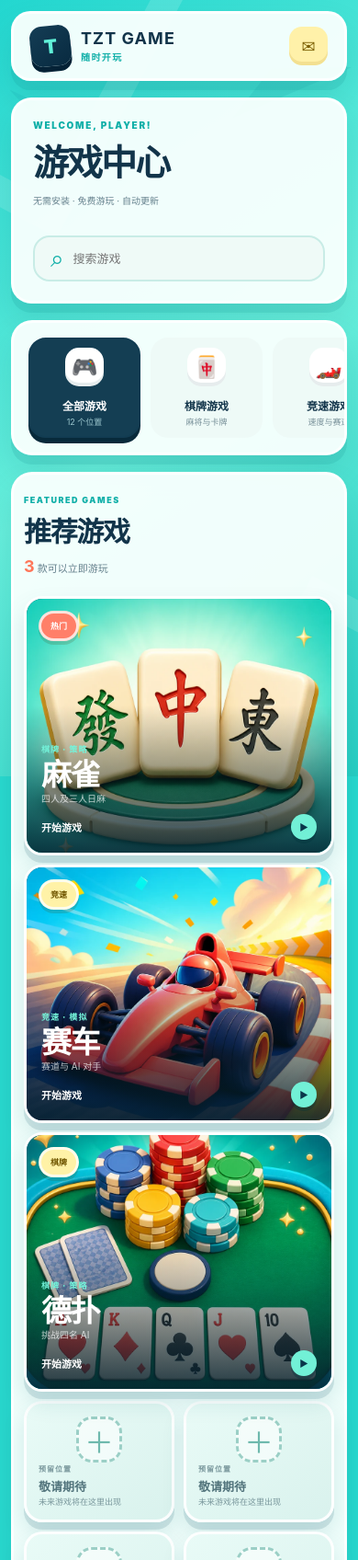
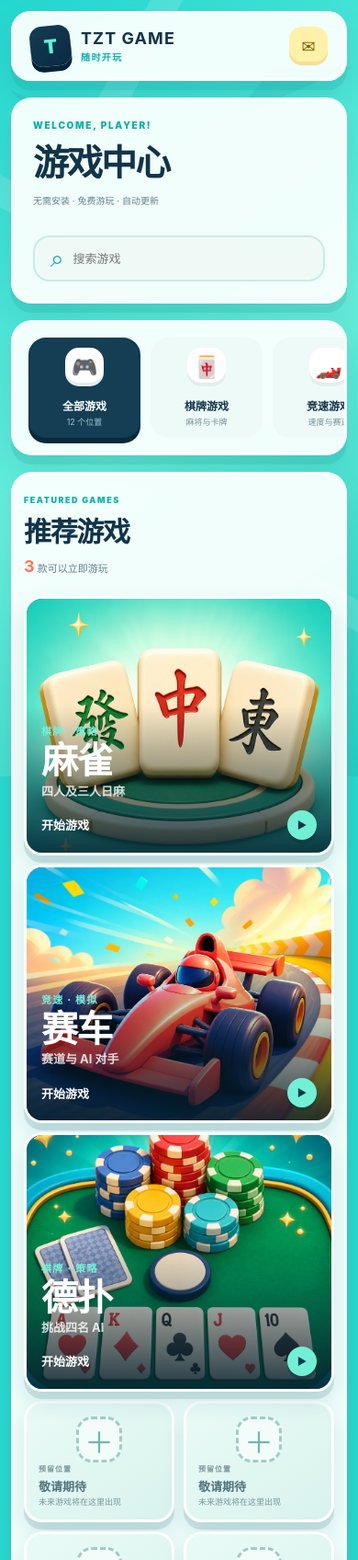
Before and after one commit to tzt302/game_hub_web, a plain HTML site: page index.html in a window 390 px wide. Shown: the top 1696 px of the page at 92% size. Drawn offline with Linux system fonts and the light colour scheme.

Commit message:
Enlarge game card and preview text
* Add animated game card previews

* Match game visuals to cartoon cover art

* Unify future game placeholders

* Enlarge game card and preview text

---------

Co-authored-by: tzt302 <tzt302@users.noreply.github.com>

```diff
--- a/index.html
+++ b/index.html
@@ -74,19 +74,16 @@
             <div class="game-grid" id="gameGrid">
               <a class="game-card game-live" style="--card-accent:#ff806d" data-category="table strategy" data-name="麻雀 日麻 棋牌 策略" data-preview-category="棋牌 · 策略" data-preview-description="完整的四人及三人日式麻将体验，包含立直、吃碰杠、和牌番种展示与 AI 牌效分析。" data-preview-features="四人 / 三人日麻|AI 牌效分析|手机端适配" href="games/mahjong/" target="_blank" rel="noopener noreferrer">
                 <img src="assets/mahjong-cartoon-v1.webp" alt="麻雀卡通游戏封面">
-                <span class="card-badge new">热门</span>
                 <div class="game-info"><small>棋牌 · 策略</small><h3>麻雀</h3><p>四人及三人日麻</p><b>开始游戏 <i>▶</i></b></div>
               </a>
 
               <a class="game-card game-live" style="--card-accent:#ffbd48" data-category="racing" data-name="赛车 方程式 竞速 模拟" data-preview-category="竞速 · 模拟" data-preview-description="驾驶方程式赛车挑战多条赛道，与 AI 对手竞速，支持键盘、手机触控和游戏手柄。" data-preview-features="多条真实赛道|AI 竞速对手|键鼠 / 触控 / 手柄" href="games/racing/" target="_blank" rel="noopener noreferrer">
                 <img src="assets/racing-cartoon-v1.webp" alt="赛车卡通游戏封面">
-                <span class="card-badge">竞速</span>
                 <div class="game-info"><small>竞速 · 模拟</small><h3>赛车</h3><p>赛道与 AI 对手</p><b>开始游戏 <i>▶</i></b></div>
               </a>
 
               <a class="game-card game-live" style="--card-accent:#4fe0b6" data-category="table strategy" data-name="德扑 德州扑克 棋牌 策略" data-preview-category="棋牌 · 策略" data-preview-description="单机德州扑克牌桌，对战四名风格自然的 AI 对手，体验完整的翻牌前到河牌轮次。" data-preview-features="四名 AI 对手|完整下注流程|无需登录" href="games/poker/" target="_blank" rel="noopener noreferrer">
                 <img src="assets/poker-cartoon-v1.webp" alt="德扑卡通游戏封面">
-                <span class="card-badge">棋牌</span>
                 <div class="game-info"><small>棋牌 · 策略</small><h3>德扑</h3><p>挑战四名 AI</p><b>开始游戏 <i>▶</i></b></div>
               </a>
 
--- a/styles.css
+++ b/styles.css
@@ -66,14 +66,12 @@ main { padding: 18px 0 0; }
 .game-live:hover img, .game-live.is-previewed img { transform: scale(1.075); filter: saturate(1.08) brightness(1.04); }
 .game-live.is-previewed { z-index: 4; border-color: var(--card-accent); box-shadow: 0 12px 0 color-mix(in srgb, var(--card-accent) 42%, #176074), 0 26px 44px rgba(8,65,79,.28); animation: card-select-pop .48s cubic-bezier(.2,.9,.2,1); }
 .game-live.is-previewed::before { animation: card-shine .65s ease-out; }
-.card-badge { position: absolute; z-index: 2; top: 13px; left: 13px; padding: 7px 10px; border: 3px solid rgba(255,255,255,.78); border-radius: 999px; background: #fff2a7; color: #715700; font-size: 9px; font-weight: 1000; box-shadow: 0 4px 0 rgba(70,66,21,.18); }
-.card-badge.new { background: #ff7f69; color: #fff; }
-.game-info { position: absolute; z-index: 2; right: 16px; bottom: 14px; left: 16px; }
-.game-info small { color: #74f3da; font-size: 9px; font-weight: 1000; letter-spacing: .12em; }
-.game-info h3 { margin: 4px 0 1px; font-size: clamp(28px, 2.8vw, 44px); line-height: 1; letter-spacing: -.045em; }
-.game-info p { margin: 0 0 10px; color: rgba(255,255,255,.75); font-size: 10px; }
-.game-info b { display: flex; align-items: center; justify-content: space-between; font-size: 11px; }
-.game-info i { width: 28px; height: 28px; display: grid; place-items: center; border-radius: 50%; background: #72f0d6; color: #093649; font-size: 10px; font-style: normal; box-shadow: 0 4px 0 rgba(0,51,58,.35); }
+.game-info { position: absolute; z-index: 2; right: 18px; bottom: 16px; left: 18px; }
+.game-info small { color: #74f3da; font-size: 11px; font-weight: 1000; letter-spacing: .12em; }
+.game-info h3 { margin: 5px 0 3px; font-size: clamp(34px, 3.2vw, 52px); line-height: .96; letter-spacing: -.045em; }
+.game-info p { margin: 0 0 12px; color: rgba(255,255,255,.82); font-size: 13px; font-weight: 700; }
+.game-info b { display: flex; align-items: center; justify-content: space-between; font-size: 13px; }
+.game-info i { width: 32px; height: 32px; display: grid; place-items: center; border-radius: 50%; background: #72f0d6; color: #093649; font-size: 11px; font-style: normal; box-shadow: 0 4px 0 rgba(0,51,58,.35); }
 .game-upcoming { min-height: 142px; padding: 13px; display: flex; flex-direction: column; justify-content: flex-end; color: #173e50; }
 .game-upcoming span { color: rgba(23,62,80,.58); font-size: 8px; font-weight: 1000; letter-spacing: .13em; }
 .game-upcoming h3 { margin: 4px 0 1px; overflow: hidden; font-size: clamp(13px, 1.2vw, 18px); text-overflow: ellipsis; white-space: nowrap; }
@@ -107,14 +105,14 @@ main { padding: 18px 0 0; }
 .preview-cover { position: relative; height: 205px; overflow: hidden; border-radius: 19px; background: #0c4254; }
 .preview-cover::after { content: ""; position: absolute; inset: 45% 0 0; background: linear-gradient(transparent, rgba(5,33,47,.68)); }
 .preview-cover img { width: 100%; height: 100%; object-fit: cover; }
-.preview-cover span { position: absolute; z-index: 2; bottom: 13px; left: 13px; padding: 6px 9px; border-radius: 999px; background: #ffef8a; color: #664f00; font-size: 8px; font-weight: 1000; letter-spacing: .1em; }
+.preview-cover span { position: absolute; z-index: 2; bottom: 13px; left: 13px; padding: 7px 10px; border-radius: 999px; background: #ffef8a; color: #664f00; font-size: 10px; font-weight: 1000; letter-spacing: .1em; }
 .preview-copy { padding: 18px 4px 2px; }
-.preview-copy > small { color: var(--mint-dark); font-size: 9px; font-weight: 1000; letter-spacing: .12em; }
-.preview-copy h2 { margin: 4px 0 9px; color: var(--ink); font-size: 35px; line-height: 1; letter-spacing: -.045em; }
-.preview-copy > p { min-height: 64px; margin: 0; color: var(--muted); font-size: 10px; line-height: 1.65; }
+.preview-copy > small { color: var(--mint-dark); font-size: 11px; font-weight: 1000; letter-spacing: .12em; }
+.preview-copy h2 { margin: 5px 0 11px; color: var(--ink); font-size: 42px; line-height: 1; letter-spacing: -.045em; }
+.preview-copy > p { min-height: 76px; margin: 0; color: var(--muted); font-size: 13px; line-height: 1.7; }
 .preview-features { margin: 13px 0 17px; display: flex; flex-wrap: wrap; gap: 6px; }
-.preview-features span { padding: 6px 8px; border-radius: 999px; background: #e2f8f2; color: #176d69; font-size: 8px; font-weight: 900; }
-#previewPlay { padding: 13px 14px; display: flex; align-items: center; justify-content: space-between; border-radius: 15px; background: #143e53; color: #fff; font-size: 11px; font-weight: 1000; text-decoration: none; box-shadow: 0 6px 0 #082a3b; transition: transform .18s ease, background .18s ease; }
+.preview-features span { padding: 7px 9px; border-radius: 999px; background: #e2f8f2; color: #176d69; font-size: 10px; font-weight: 900; }
+#previewPlay { padding: 14px 15px; display: flex; align-items: center; justify-content: space-between; border-radius: 15px; background: #143e53; color: #fff; font-size: 13px; font-weight: 1000; text-decoration: none; box-shadow: 0 6px 0 #082a3b; transition: transform .18s ease, background .18s ease; }
 #previewPlay:hover { transform: translateY(-2px); background: #ff7659; }
 #previewPlay i { width: 25px; height: 25px; display: grid; place-items: center; border-radius: 50%; background: #71efd5; color: #0a3948; font-size: 9px; font-style: normal; }
 .rail-title { padding: 7px 5px 12px; display: flex; align-items: flex-end; justify-content: space-between; border-bottom: 2px dashed var(--line); }
@@ -188,7 +186,8 @@ footer > a:last-child { color: #188b83; font-weight: 800; text-decoration: none;
   .game-live { grid-column: span 2; aspect-ratio: 1.2; }
   .game-upcoming { min-height: 132px; }
   .game-card { border-width: 3px; border-radius: 20px; }
-  .game-info h3 { font-size: 33px; }
+  .game-info { right: 16px; bottom: 14px; left: 16px; }
+  .game-info h3 { font-size: 40px; }
   .placeholder-art { font-size: 36px; }
   .game-upcoming h3 { font-size: 13px; }
 }
```
